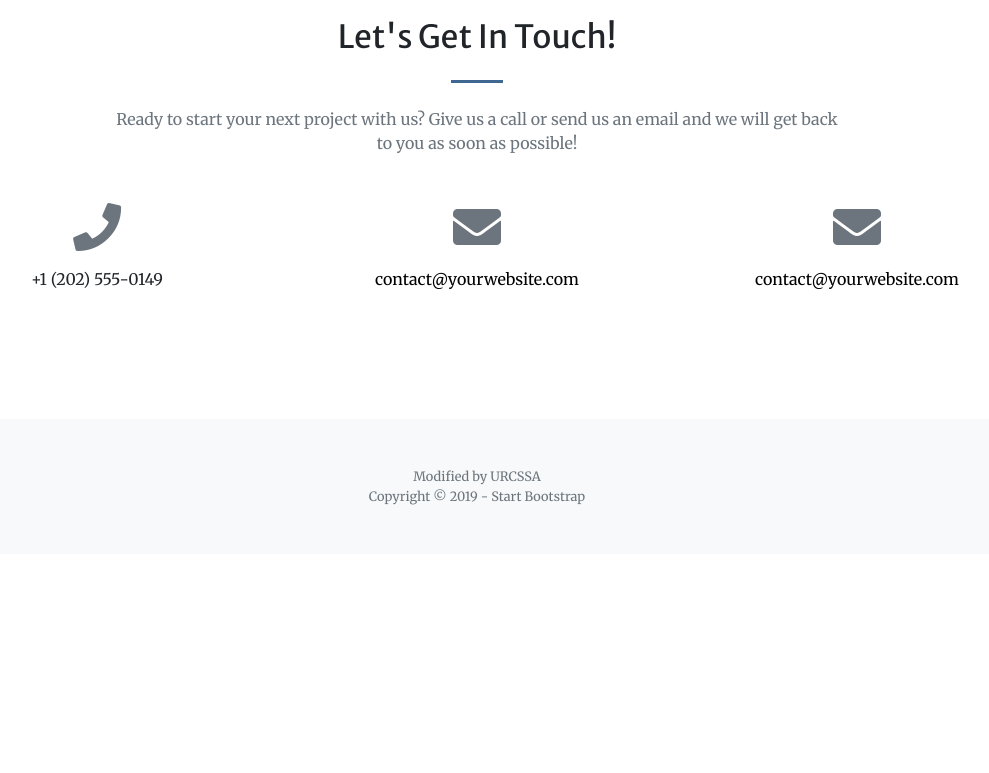
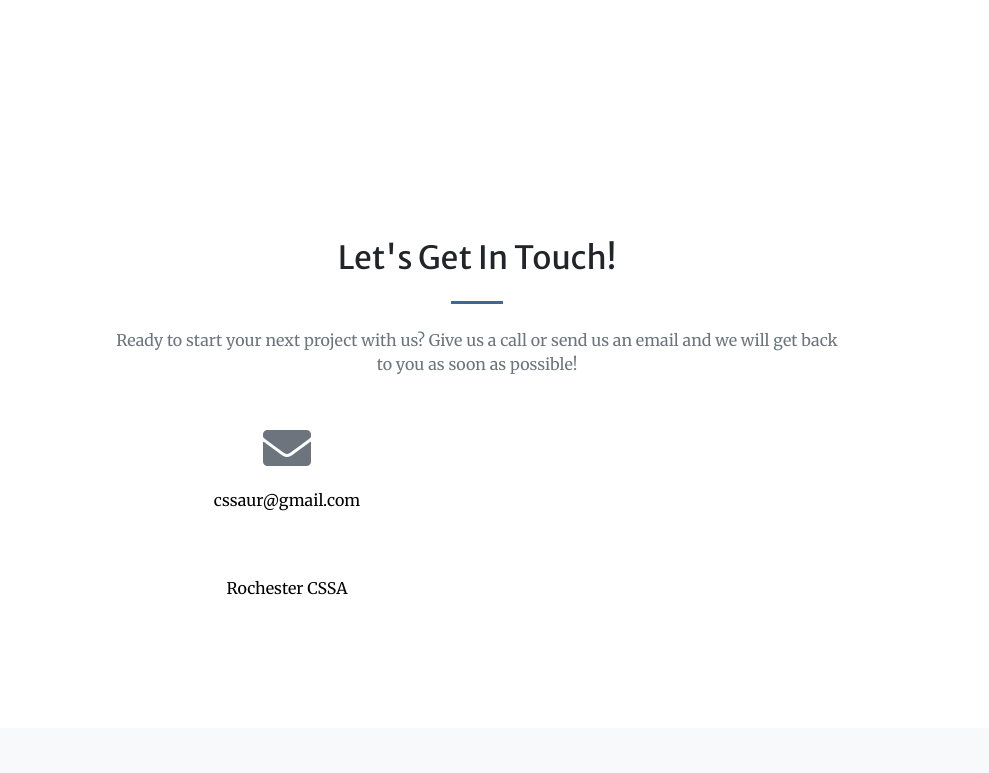
Before and after one commit to RochesterCSSA/rochestercssa.github.io, a website with bundled scripts: page index.html in a window 1280 px wide. Shown: the part 3205-3978 px from the top of the page, without its empty margins (163-1152 px from the left). Before the commit the page ends 3759 px from the top, so only its background shows below. Built offline with nearby package versions, Linux system fonts and the light colour scheme.

Commit message:
Add 设计部 to homepage

```diff
--- a/index.html
+++ b/index.html
@@ -134,6 +134,13 @@
           <div class="mt-5">
             <i class="fas fa-4x fa-laptop-code text-primary mb-4"></i>
             <h3 class="h4 mb-2">宣传部</h3>
+            <p class="text-muted mb-0">All dependencies are kept current to keep things fresh.</p>
+          </div>
+        </div>
+        <div class="col-lg-4 col-md-6 text-center">
+          <div class="mt-5">
+            <i class="fas fa-4x fa-laptop-code text-primary mb-4"></i>
+            <h3 class="h4 mb-2">设计部</h3>
             <p class="text-muted mb-0">All dependencies are kept current to keep things fresh.</p>
           </div>
         </div>
@@ -289,19 +296,19 @@
         </div>
       </div>
       <div class="row">
-        <div class="col-lg-4 ml-auto text-center">
+        <!-- <div class="col-lg-4 ml-auto text-center">
           <i class="fas fa-phone fa-3x mb-3 text-muted"></i>
           <div>+1 (202) 555-0149</div>
-        </div>
-        <div class="col-lg-4 mr-auto text-center">
+        </div> -->
+        <div class="col-lg-8 mr-auto text-center">
           <i class="fas fa-envelope fa-3x mb-3 text-muted"></i>
           <!-- Make sure to change the email address in anchor text AND the link below! -->
-          <a class="d-block" href="mailto:contact@yourwebsite.com">contact@yourwebsite.com</a>
+          <a class="d-block" href="mailto:contact@yourwebsite.com">cssaur@gmail.com</a>
         </div>
-        <div class="col-lg-4 mr-auto text-center">
-          <i class="fas fa-envelope fa-3x mb-3 text-muted"></i>
+        <div class="col-lg-8 mr-auto text-center">
+          <i class="fas fa-weixin fa-3x mb-3 text-muted"></i>
           <!-- Make sure to change the email address in anchor text AND the link below! -->
-          <a class="d-block" href="mailto:contact@yourwebsite.com">contact@yourwebsite.com</a>
+          <a class="d-block" href="mailto:contact@yourwebsite.com">Rochester CSSA</a>
         </div>
       </div>
     </div>
```
